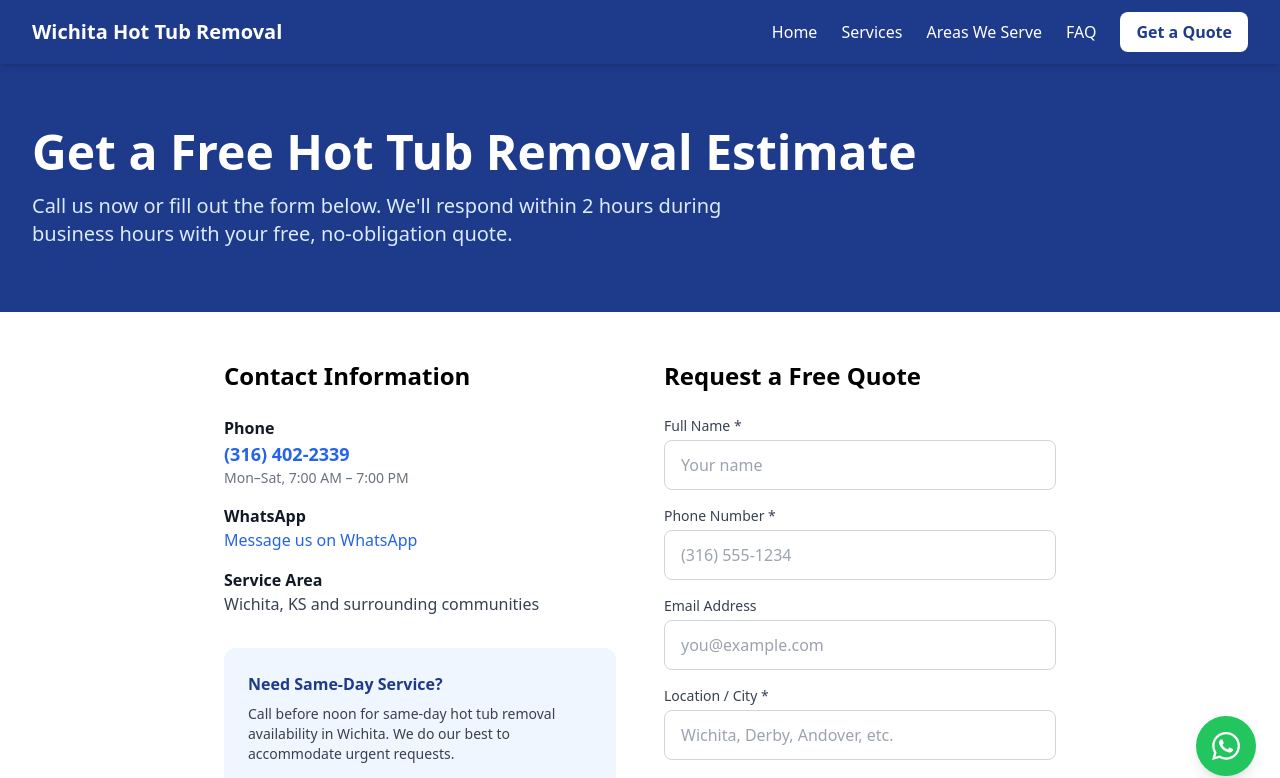
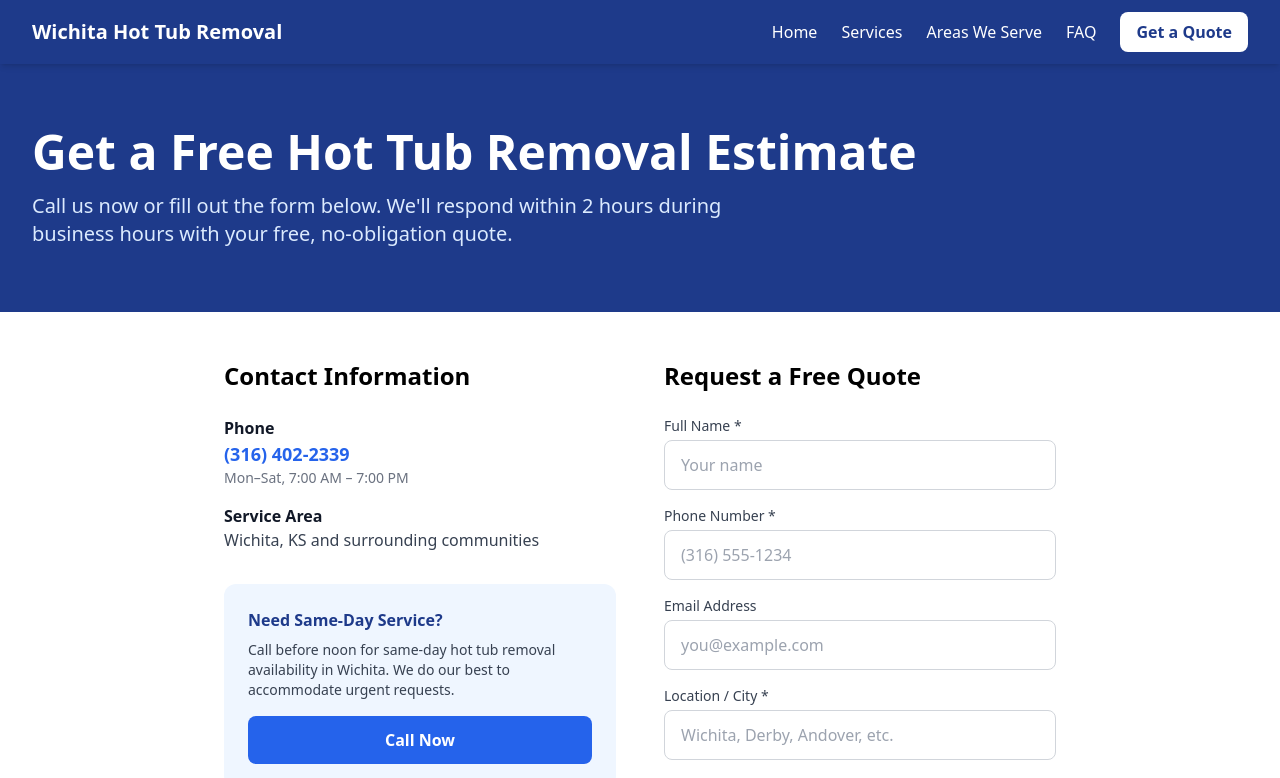
Before and after one commit to sifosman/Web-Rent, a Next.js app: page /contact in a window 1280 px wide. Shown: the top 778 px of the page. Built offline with nearby package versions, Linux system fonts and the light colour scheme; no server answers.

Commit message:
Remove WhatsApp buttons from all pages

```diff
--- a/src/app/contact/page.tsx
+++ b/src/app/contact/page.tsx
@@ -40,14 +40,6 @@ export default function ContactPage() {
                   <p className="text-sm text-gray-500">Mon–Sat, 7:00 AM – 7:00 PM</p>
                 </div>
                 <div>
-                  <h3 className="font-bold text-gray-900">WhatsApp</h3>
-                  <p className="text-gray-700">
-                    <a href="https://wa.me/27658475289?text=I%20need%20hot%20tub%20removal" target="_blank" rel="noopener noreferrer" className="text-primary-600 hover:text-primary-800">
-                      Message us on WhatsApp
-                    </a>
-                  </p>
-                </div>
-                <div>
                   <h3 className="font-bold text-gray-900">Service Area</h3>
                   <p className="text-gray-700">Wichita, KS and surrounding communities</p>
                 </div>
--- a/src/app/layout.tsx
+++ b/src/app/layout.tsx
@@ -1,7 +1,6 @@
 import type { Metadata } from "next";
 import "./globals.css";
 import Header from "@/components/Header";
-import WhatsAppButton from "@/components/WhatsAppButton";
 import GoogleAnalytics from "@/components/GoogleAnalytics";
 
 export const metadata: Metadata = {
@@ -56,7 +55,6 @@ export default function RootLayout({
         <GoogleAnalytics />
         <Header />
         {children}
-        <WhatsAppButton />
         <script
           type="application/ld+json"
           dangerouslySetInnerHTML={{
```
